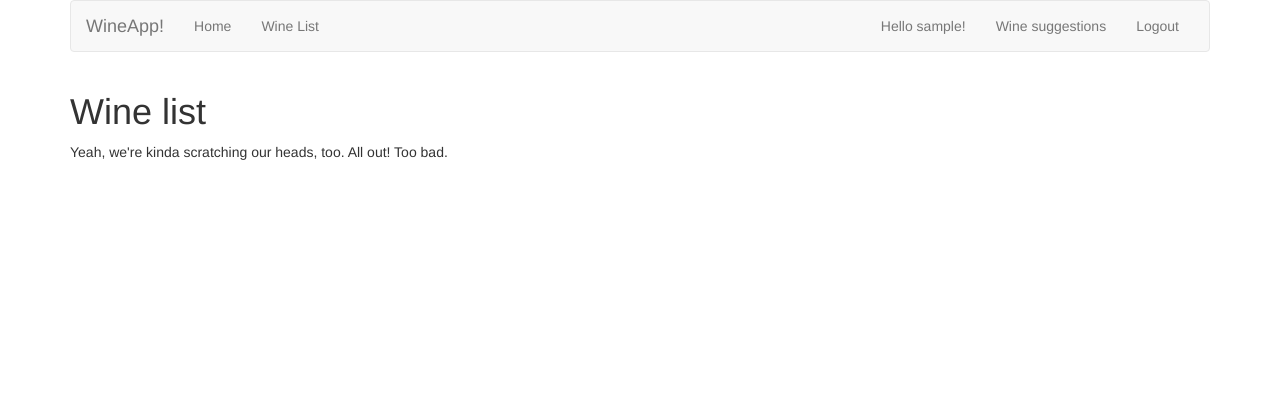
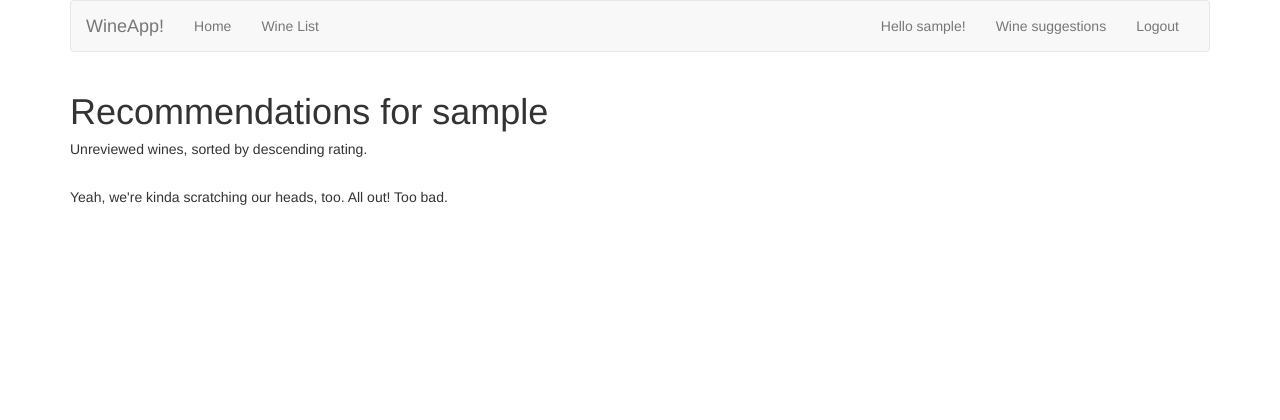
Before and after one commit to broxeph/djangalex, a Django app: page /wineapp/recommendation/ in a window 1280 px wide. Shown: the top 420 px of the page. Run offline with Django 3.2, Linux system fonts and the light colour scheme; the visitor is signed in with stand-in values (Sample User, id 1); data that the repository does not hold is empty; some libraries are stand-ins or nearby versions.

Commit message:
Template, recommendation fixes

```diff
--- a/djangalex/static/wineapp/wineapp.css
+++ b/djangalex/static/wineapp/wineapp.css
@@ -4,7 +4,7 @@ html {
 }
 
 .content {
-    margin-bottom: 60px;
+    margin-bottom: 80px;
 }
 
 .footer {
--- a/wineapp/models.py
+++ b/wineapp/models.py
@@ -12,7 +12,7 @@ class Wine(models.Model):
             all_ratings = map(lambda x: x.rating, self.review_set.all())
             return statistics.mean(all_ratings)
         else:
-            return None
+            return 0
 
     def __str__(self):
         return self.name
--- a/wineapp/templates/wineapp/index.html
+++ b/wineapp/templates/wineapp/index.html
@@ -11,7 +11,7 @@
 <div class="row">
     <div class="col-xs-12">
         <img src="{% static 'home/wineapp.png' %}" class="wineapp-logo">
-        This is (supposed to be) a wine review and recommendation app, built with Django on Heroku. <a href="http://www.alexball.name">Its creator</a> thoroughly disclaims all responsibility and/or damages caused while said creator looks on in horrified fascination.
+        This is (supposed to be) a wine review and recommendation app, <a href="https://github.com/broxeph/djangalex">built with Django</a> on Heroku. <a href="http://www.alexball.name">Its creator</a> thoroughly disclaims all responsibility and/or damages caused while said creator looks on in horrified fascination.
     </div>
 </div>
 <div class="row">
--- a/wineapp/templates/wineapp/review_list_block.html
+++ b/wineapp/templates/wineapp/review_list_block.html
@@ -18,5 +18,5 @@
 </div>
 {% endfor %}
 {% else %}
-<p>No reviews are available.</p>
+<p>No reviews are available. Hop to it, private! (<a href="{% url 'wineapp:wine_list' %}">Wine list</a>)</p>
 {% endif %}
--- a/wineapp/templates/wineapp/user_recommendation_list.html
+++ b/wineapp/templates/wineapp/user_recommendation_list.html
@@ -1,6 +1,12 @@
-{% extends 'wineapp/wine_list.html' %}
+{% extends 'wineapp/base.html' %}
 
-{% block title %}
-<h2>Recommendations for {{ username }}</h2>
-<h5>Unreviewed wines, sorted by descending rating.</h5>
+{% block content %}
+<div class="row">
+    <div class="col-xs-12">
+        <h1>Recommendations for {{ username }}</h1>
+        <h5>Unreviewed wines, sorted by descending rating.</h5>
+        <br/>
+    </div>
+</div>
+{% include 'wineapp/wine_list_block.html' %}
 {% endblock %}
--- a/wineapp/templates/wineapp/wine_list.html
+++ b/wineapp/templates/wineapp/wine_list.html
@@ -1,6 +1,4 @@
 {% extends 'wineapp/base.html' %}
-
-{% load staticfiles %}
 
 {% block content %}
 <div class="row">
@@ -8,33 +6,5 @@
         <h1>Wine list</h1>
     </div>
 </div>
-
-{% if wine_list %}
-<div class="row">
-    {% for wine in wine_list %}
-    <div class="col-xs-6 col-lg-4">
-        <a href="{% url 'wineapp:wine_detail' wine.id %}">
-            {% if wine.image %}
-            <img src="{{ wine.image.url }}" class="wine-img-md">
-            {% else %}
-            <img src="{% static 'wineapp/wine-image.png' %}" class="wine-img-md">
-            {% endif %}
-        </a>
-        <h4><a href="{% url 'wineapp:wine_detail' wine.id %}">
-        {{ wine.name }}
-        </a></h4>
-        {% if wine.review_set.count == 1 %}
-        <h5>{{ wine.review_set.count }} review</h5>
-        {% else %}
-        <h5>{{ wine.review_set.count }} reviews</h5>
-        {% endif %}
-        {% if wine.average_rating %}
-        <h5>{{ wine.average_rating | floatformat }} average rating</h5>
-        {% endif %}
-    </div>
-    {% endfor %}
-</div>
-{% else %}
-    <p>Yeah, we're kinda scratching our heads, too. All out! Too bad.</p>
-{% endif %}
+{% include 'wineapp/wine_list_block.html' %}
 {% endblock %}
--- /dev/null
+++ b/wineapp/templates/wineapp/wine_list_block.html
@@ -0,0 +1,30 @@
+{% load staticfiles %}
+
+{% if wine_list %}
+<div class="row">
+    {% for wine in wine_list %}
+    <div class="col-xs-6 col-lg-4">
+        <a href="{% url 'wineapp:wine_detail' wine.id %}">
+            {% if wine.image %}
+            <img src="{{ wine.image.url }}" class="wine-img-md">
+            {% else %}
+            <img src="{% static 'wineapp/wine-image.png' %}" class="wine-img-md">
+            {% endif %}
+        </a>
+        <h4><a href="{% url 'wineapp:wine_detail' wine.id %}">
+        {{ wine.name }}
+        </a></h4>
+        {% if wine.review_set.count == 1 %}
+        <h5>{{ wine.review_set.count }} review</h5>
+        {% else %}
+        <h5>{{ wine.review_set.count }} reviews</h5>
+        {% endif %}
+        {% if wine.average_rating %}
+        <h5>{{ wine.average_rating | floatformat }} average rating</h5>
+        {% endif %}
+    </div>
+    {% endfor %}
+</div>
+{% else %}
+    <p>Yeah, we're kinda scratching our heads, too. All out! Too bad.</p>
+{% endif %}
```
Also changed, not shown: wineapp/templates/wineapp/user_review_list.html (+8 -3 lines).
